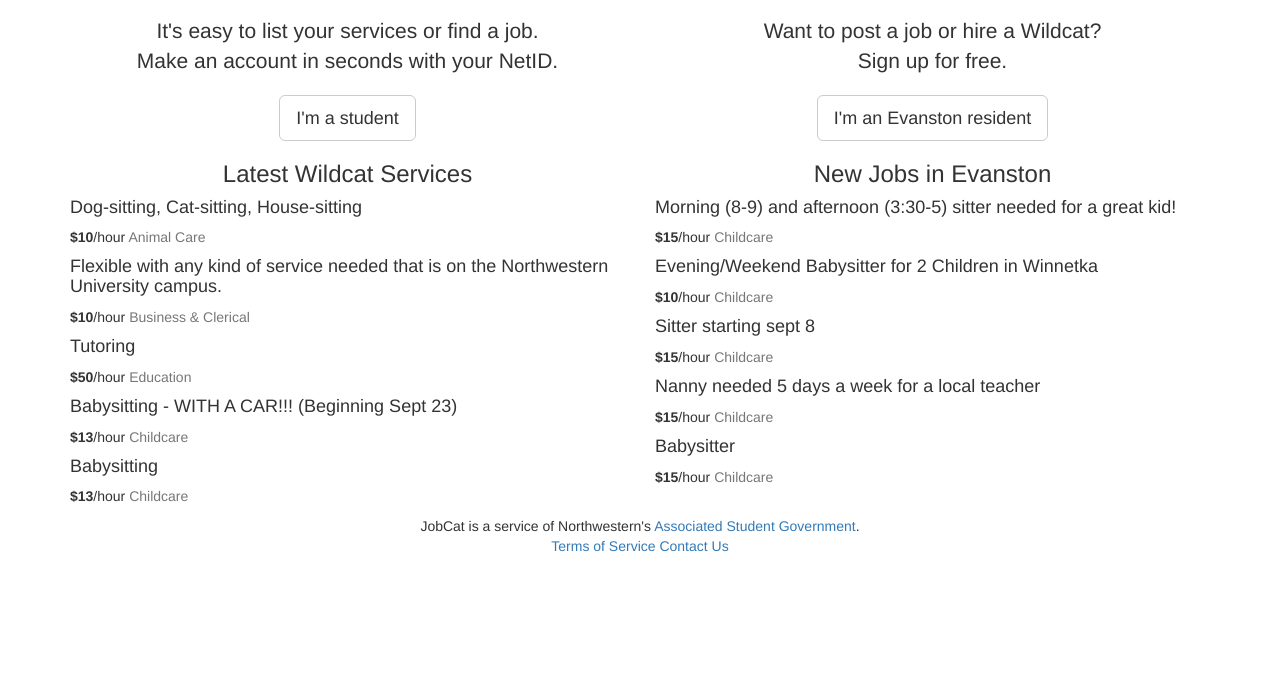
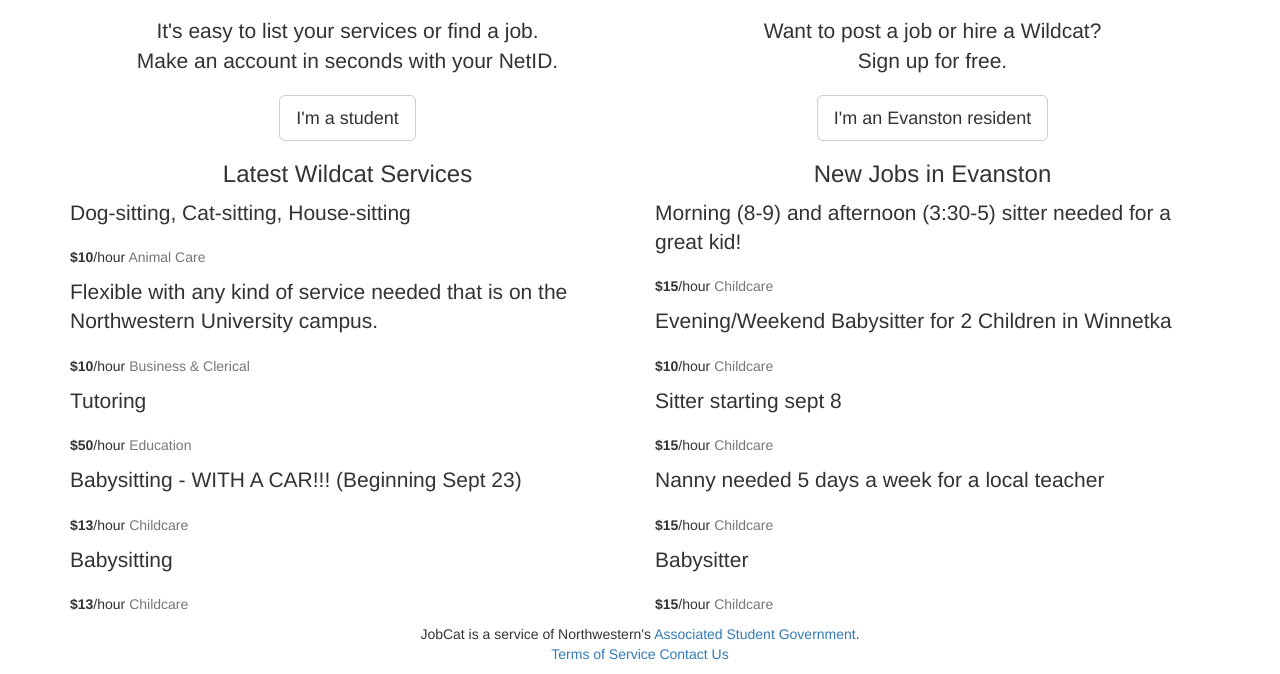
Before and after one commit to shengwu/jobcat, a Django app: page / in a window 1280 px wide. Shown: the part 132-806 px from the top of the page. Before the commit the page ends 684 px from the top, so only its background shows below. Run offline with Django 3.2, Linux system fonts and the light colour scheme; some libraries are stand-ins or nearby versions.

Commit message:
Style tweaks

```diff
--- a/templates/home.html
+++ b/templates/home.html
@@ -57,7 +57,7 @@
           <div class="col-md-offset-2 col-md-10">
             <div class="checkbox">
               <label>
-                <input type="checkbox"> I agree to the Terms of Service
+                <input type="checkbox" checked> I agree to the Terms of Service
               </label>
             </div>
           </div>
@@ -97,7 +97,7 @@
           <div class="col-md-offset-2 col-md-10">
             <div class="checkbox">
               <label>
-                <input type="checkbox"> I agree to the Terms of Service
+                <input type="checkbox" checked> I agree to the Terms of Service
               </label>
             </div>
           </div>
@@ -111,28 +111,28 @@
     </div>
   </div>
 
-  <div class="row">
+  <div class="row homepage-jobs">
     <div class="col-md-6">
       <h3 class="text-center">Latest Wildcat Services</h3>
       <div class="job-list">
         <div class="job">
-          <h4>Dog-sitting, Cat-sitting, House-sitting</h4>
+          <p class="lead">Dog-sitting, Cat-sitting, House-sitting</p>
           <p><strong>$10</strong>/hour <span class="text-muted">Animal Care</span></p>
         </div>
         <div class="job">
-          <h4>Flexible with any kind of service needed that is on the Northwestern University campus.</h4>
+          <p class="lead">Flexible with any kind of service needed that is on the Northwestern University campus.</p>
           <p><strong>$10</strong>/hour <span class="text-muted">Business &amp; Clerical</span></p>
         </div>
         <div class="job">
-          <h4>Tutoring</h4>
+          <p class="lead">Tutoring</p>
           <p><strong>$50</strong>/hour <span class="text-muted">Education</span></p>
         </div>
         <div class="job">
-          <h4>Babysitting - WITH A CAR!!! (Beginning Sept 23)</h4>
+          <p class="lead">Babysitting - WITH A CAR!!! (Beginning Sept 23)</p>
           <p><strong>$13</strong>/hour <span class="text-muted">Childcare</span></p>
         </div>
         <div class="job">
-          <h4>Babysitting</h4>
+          <p class="lead">Babysitting</p>
           <p><strong>$13</strong>/hour <span class="text-muted">Childcare</span></p>
         </div>
       </div>
@@ -141,23 +141,23 @@
       <h3 class="text-center">New Jobs in Evanston</h3>
       <div class="job-list">
         <div class="job">
-          <h4>Morning (8-9) and afternoon (3:30-5) sitter needed for a great kid!</h4>
+          <p class="lead">Morning (8-9) and afternoon (3:30-5) sitter needed for a great kid!</p>
           <p><strong>$15</strong>/hour <span class="text-muted">Childcare</span></p>
         </div>
         <div class="job">
-          <h4>Evening/Weekend Babysitter for 2 Children in Winnetka</h4>
+          <p class="lead">Evening/Weekend Babysitter for 2 Children in Winnetka</p>
           <p><strong>$10</strong>/hour <span class="text-muted">Childcare</span></p>
         </div>
         <div class="job">
-          <h4>Sitter starting sept 8</h4>
+          <p class="lead">Sitter starting sept 8</p>
           <p><strong>$15</strong>/hour <span class="text-muted">Childcare</span></p>
         </div>
         <div class="job">
-          <h4>Nanny needed 5 days a week for a local teacher</h4>
+          <p class="lead">Nanny needed 5 days a week for a local teacher</p>
           <p><strong>$15</strong>/hour <span class="text-muted">Childcare</span></p>
         </div>
         <div class="job">
-          <h4>Babysitter</h4>
+          <p class="lead">Babysitter</p>
           <p><strong>$15</strong>/hour <span class="text-muted">Childcare</span></p>
         </div>
       </div>
```
